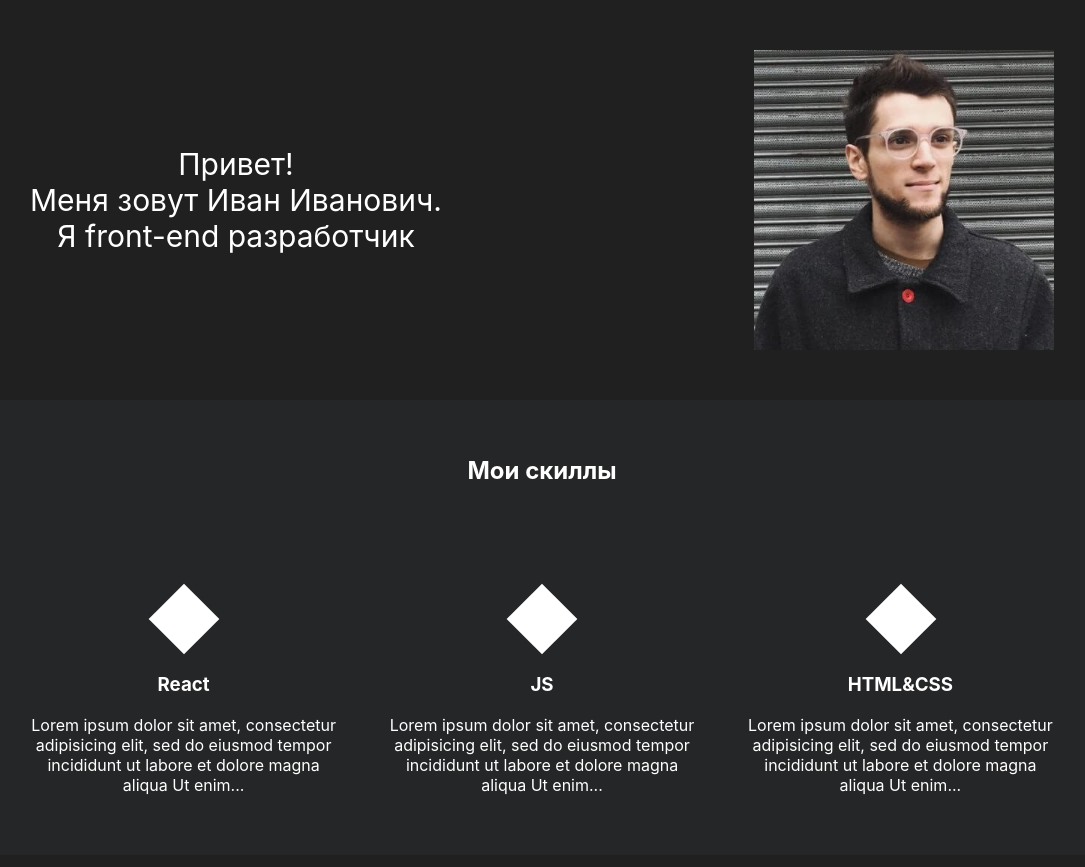
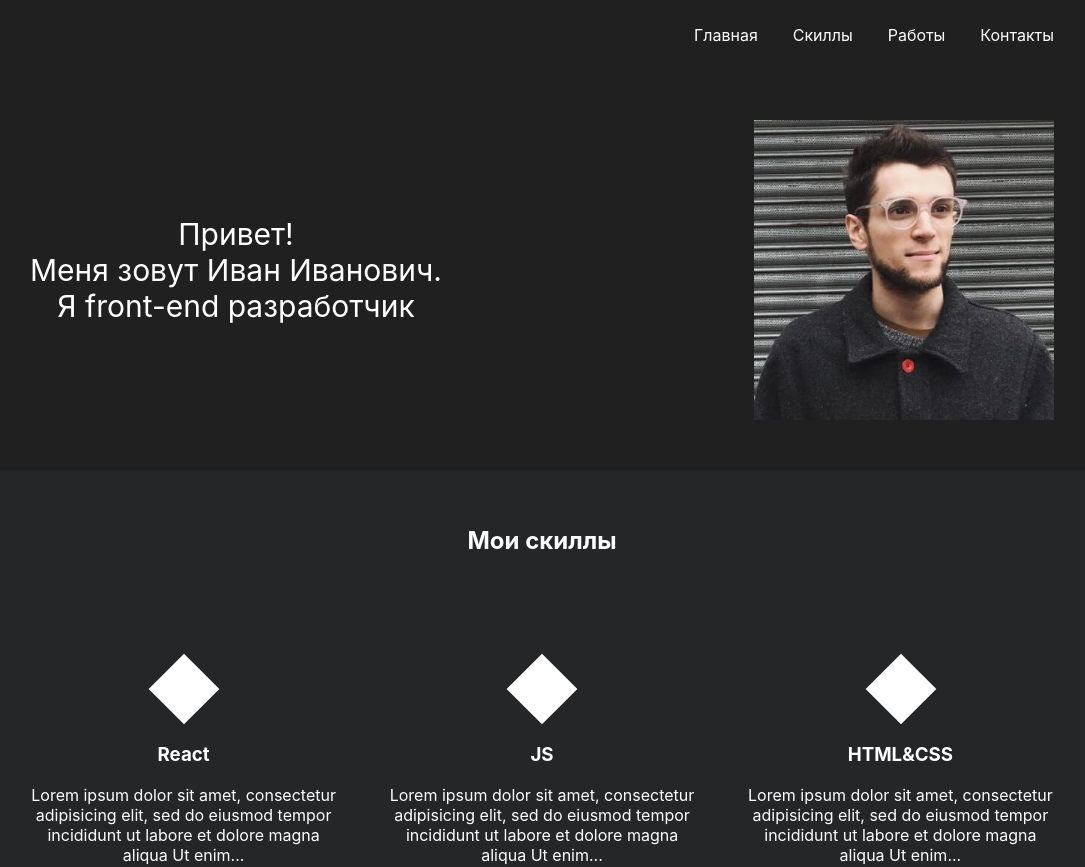
Before and after one commit to makhnev-a/react-portfolio, a React (Create React App) app: page / in a window 1280 px wide. Shown: the top 867 px of the page, without its empty margins (98-1183 px from the left). Built offline with nearby package versions, Linux system fonts and the light colour scheme.

Commit message:
fix show header block

```diff
--- a/src/App.js
+++ b/src/App.js
@@ -11,7 +11,7 @@ import './App.css';
 const App = () => {
     return (
         <div className="App">
-            {/*<Header/>*/}
+            <Header/>
             <About/>
             <MySkills/>
             <MyWorks/>
--- a/src/components/Header/Header.module.css
+++ b/src/components/Header/Header.module.css
@@ -1,8 +1,9 @@
 .header {
     height: 70px;
-    background-color: #CFEAFD;
+    background-color: #202021;
     display: flex;
     justify-content: center;
+    color: #fff;
 }
 
 .container {
@@ -23,4 +24,5 @@
 
 .navList li a {
     text-decoration: none;
+    color: #fff;
 }
```
